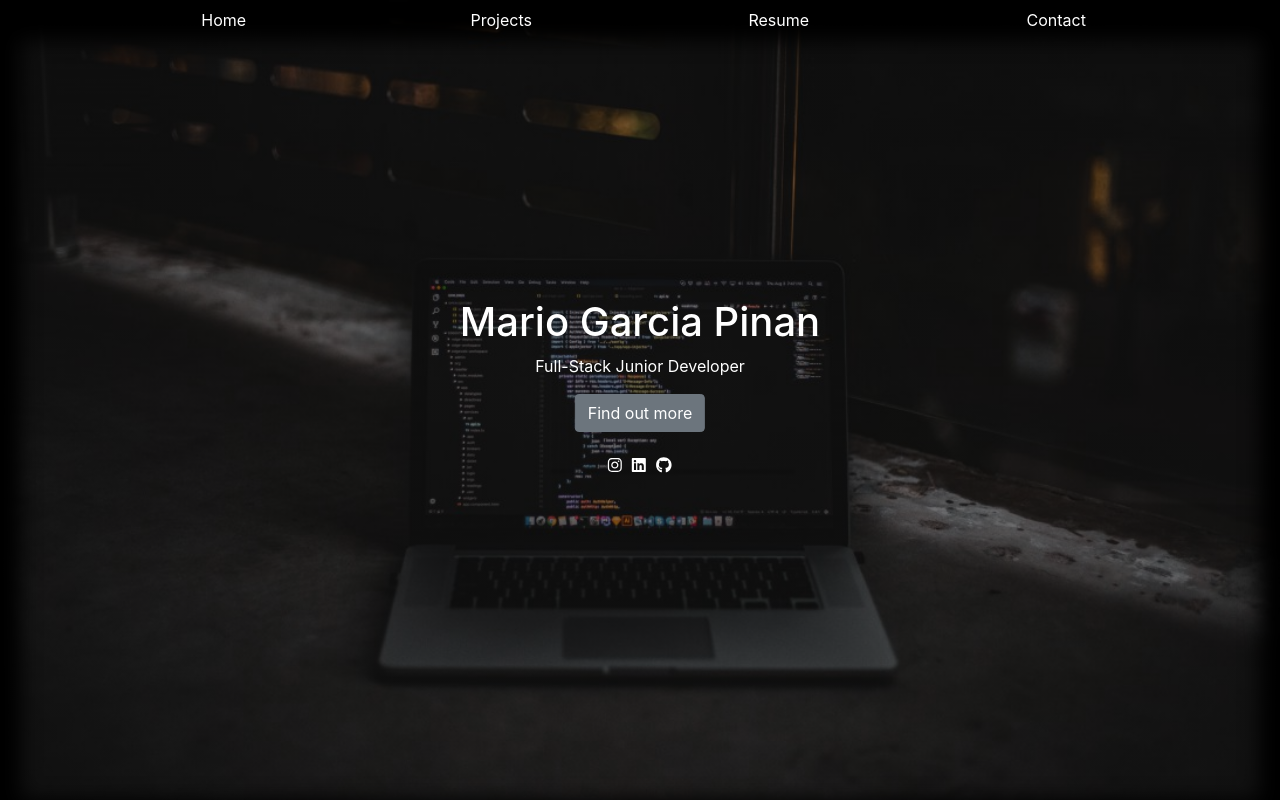
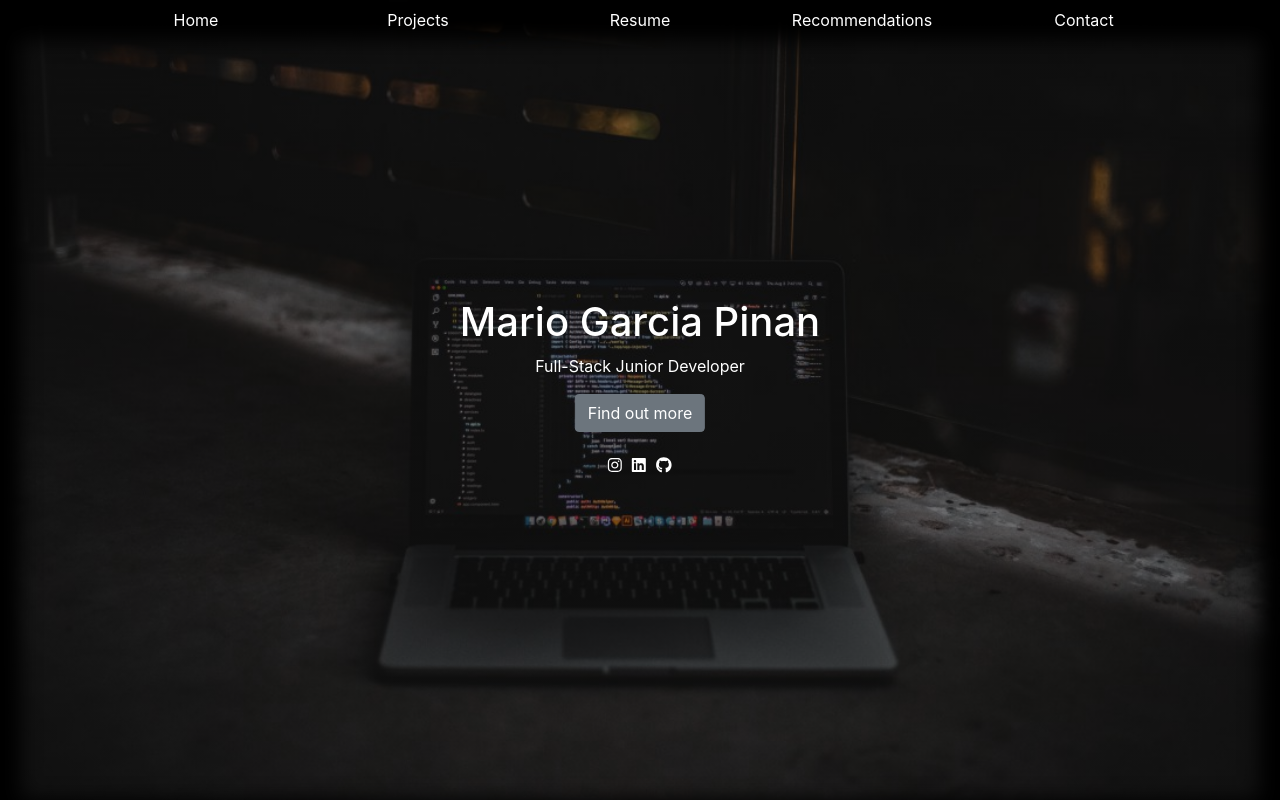
Before and after one commit to Mpinan/jaitone.github.io, a React (Create React App) app in the folder mario/: page / in a window 1280 px wide. Built offline with nearby package versions, Linux system fonts and the light colour scheme.

Commit message:
Added recommendations tab

```diff
--- a/mario/src/Components/header.jsx
+++ b/mario/src/Components/header.jsx
@@ -1,6 +1,7 @@
 import React, { Component } from "react";
 import Projects from "./projects";
 import Hero from "./heroBG";
+import Recommendations from "./recommendations";
 
 import {
   MDBContainer,
@@ -76,6 +77,18 @@ class Header extends Component {
                 onClick={this.toggleJustified("4")}
                 role="tab"
               >
+                Recommendations
+              </MDBNavLink>
+            </MDBNavItem>
+            <MDBNavItem>
+              <MDBNavLink
+                className="text-nav"
+                link
+                to="#contact"
+                active={this.state.activeItemJustified === "4"}
+                onClick={this.toggleJustified("4")}
+                role="tab"
+              >
                 Contact
               </MDBNavLink>
             </MDBNavItem>
@@ -95,6 +108,9 @@ class Header extends Component {
             <p className="mt-2">Waiting for component</p>
           </MDBTabPane>
           <MDBTabPane tabId="4">
+            <Recommendations />
+          </MDBTabPane>
+          <MDBTabPane tabId="5">
             <p className="mt-2">Waiting for component</p>
           </MDBTabPane>
         </MDBTabContent>
--- /dev/null
+++ b/mario/src/Components/recommendations.jsx
@@ -0,0 +1,10 @@
+import React, { Component } from "react";
+
+class Recommendations extends Component {
+  state = {};
+  render() {
+    return <div></div>;
+  }
+}
+
+export default Recommendations;
```
